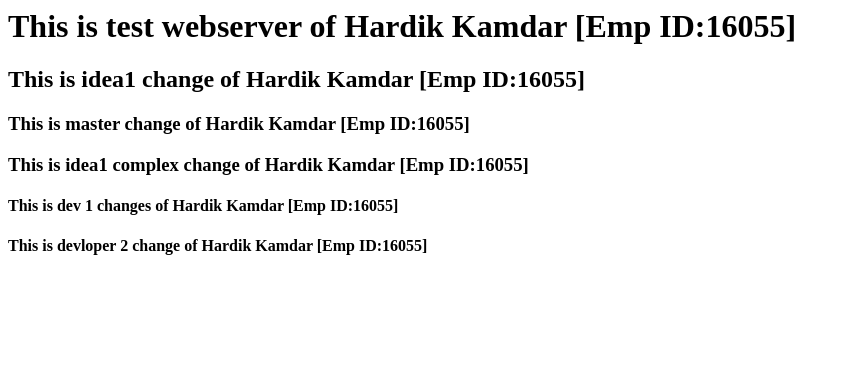
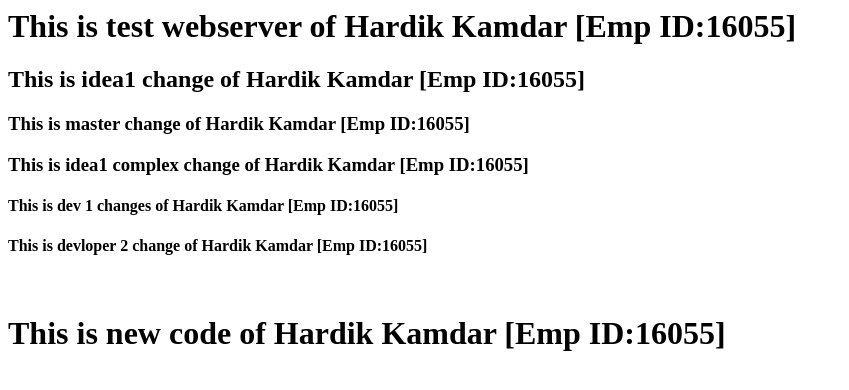
Before and after one commit to HArdikKamdar/WebApp, a plain HTML site: page index.html in a window 1280 px wide. Shown: the whole page, without its empty margins (0-849 px from the left). Drawn offline with Linux system fonts and the light colour scheme.

Commit message:
new code added

```diff
--- a/index.html
+++ b/index.html
@@ -4,3 +4,5 @@
 <h3>This is idea1 complex change of Hardik Kamdar [Emp ID:16055]</h3>
 <h4>This is dev 1 changes of Hardik Kamdar [Emp ID:16055]</h4>
 <h4>This is devloper 2 change of Hardik Kamdar [Emp ID:16055]</h4>
+<br/>
+<h1>This is new code of Hardik Kamdar [Emp ID:16055]</h1>
```
